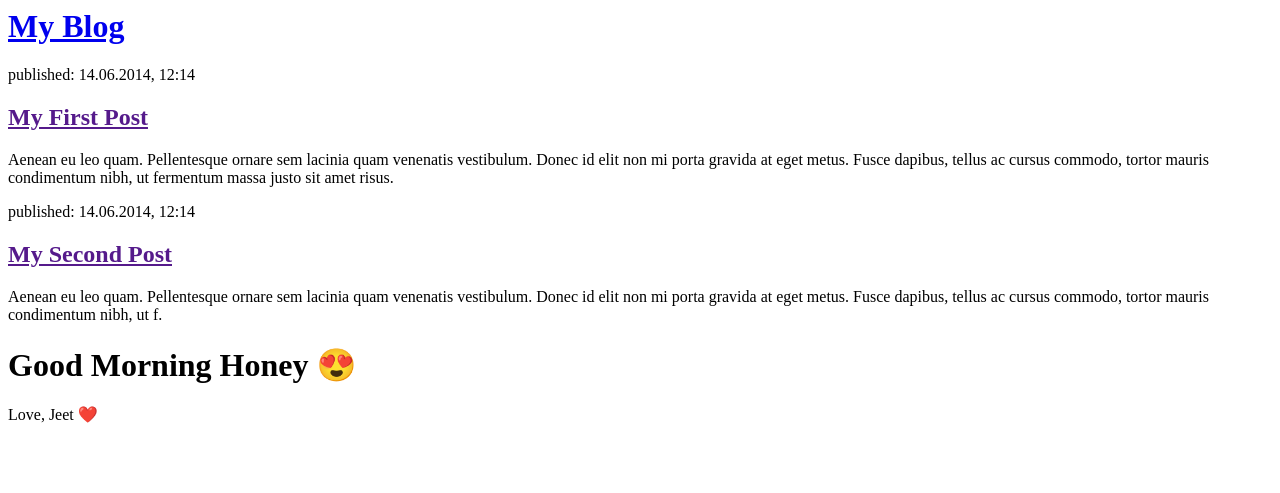
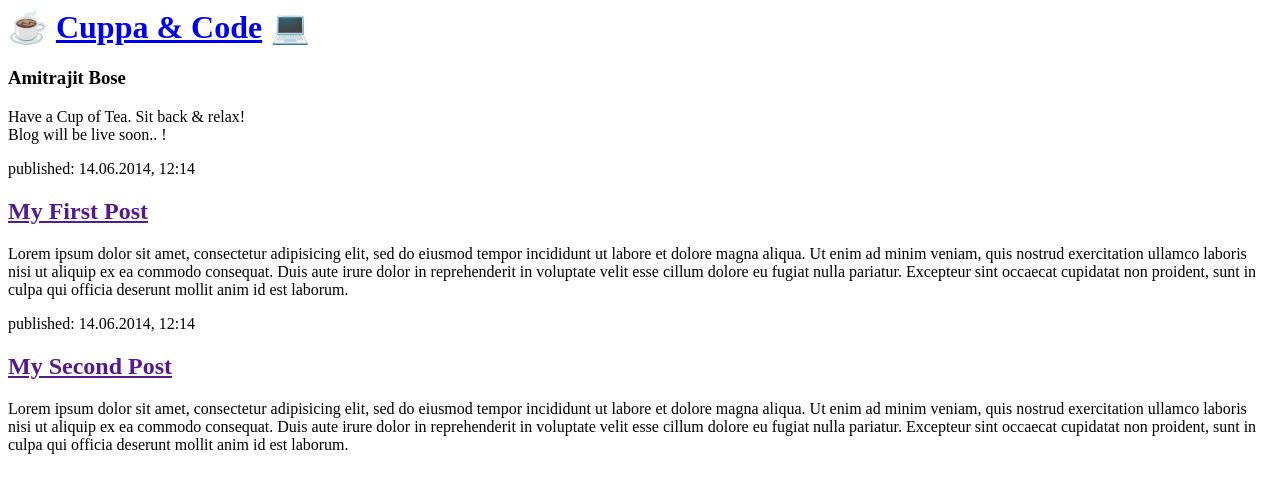
Before and after one commit to amitrajitbose/my-first-blog, a Django app: page / in a window 1280 px wide. Shown: the top 493 px of the page. Run offline with Django 3.2, Linux system fonts and the light colour scheme.

Commit message:
Changes to HTML, add title to blog

```diff
--- a/blog/templates/blog/post_list.html
+++ b/blog/templates/blog/post_list.html
@@ -1,27 +1,35 @@
 <html>
     <head>
-        <title>Amitrajit's Blog</title>
+        <title>☕ Cuppa & Code 💻</title>
         <meta charset="utf-8">
     </head>
     <body>
         <div>
-            <h1><a href="/">My Blog</a></h1>
+            <h1>☕ <a href="/">Cuppa & Code</a> 💻</h1>
+            <h3>Amitrajit Bose</h3>
+            <p>Have a Cup of Tea. Sit back & relax! <br>Blog will be live soon.. !</p>
         </div>
 
         <div>
             <p>published: 14.06.2014, 12:14</p>
             <h2><a href="">My First Post</a></h2>
-            <p>Aenean eu leo quam. Pellentesque ornare sem lacinia quam venenatis vestibulum. Donec id elit non mi porta gravida at eget metus. Fusce dapibus, tellus ac cursus commodo, tortor mauris condimentum nibh, ut fermentum massa justo sit amet risus.</p>
+            <p>Lorem ipsum dolor sit amet, consectetur adipisicing elit, sed do eiusmod
+            tempor incididunt ut labore et dolore magna aliqua. Ut enim ad minim veniam,
+            quis nostrud exercitation ullamco laboris nisi ut aliquip ex ea commodo
+            consequat. Duis aute irure dolor in reprehenderit in voluptate velit esse
+            cillum dolore eu fugiat nulla pariatur. Excepteur sint occaecat cupidatat non
+            proident, sunt in culpa qui officia deserunt mollit anim id est laborum.</p>
         </div>
 
         <div>
             <p>published: 14.06.2014, 12:14</p>
             <h2><a href="">My Second Post</a></h2>
-            <p>Aenean eu leo quam. Pellentesque ornare sem lacinia quam venenatis vestibulum. Donec id elit non mi porta gravida at eget metus. Fusce dapibus, tellus ac cursus commodo, tortor mauris condimentum nibh, ut f.</p>
-        </div>
-        <div>
-            <h1>Good Morning Honey 😍</h1>
-            <p>Love, Jeet ❤️</p>
+            <p>Lorem ipsum dolor sit amet, consectetur adipisicing elit, sed do eiusmod
+            tempor incididunt ut labore et dolore magna aliqua. Ut enim ad minim veniam,
+            quis nostrud exercitation ullamco laboris nisi ut aliquip ex ea commodo
+            consequat. Duis aute irure dolor in reprehenderit in voluptate velit esse
+            cillum dolore eu fugiat nulla pariatur. Excepteur sint occaecat cupidatat non
+            proident, sunt in culpa qui officia deserunt mollit anim id est laborum.</p>
         </div>
     </body>
 </html>
```
Also changed, not shown: README.md.
